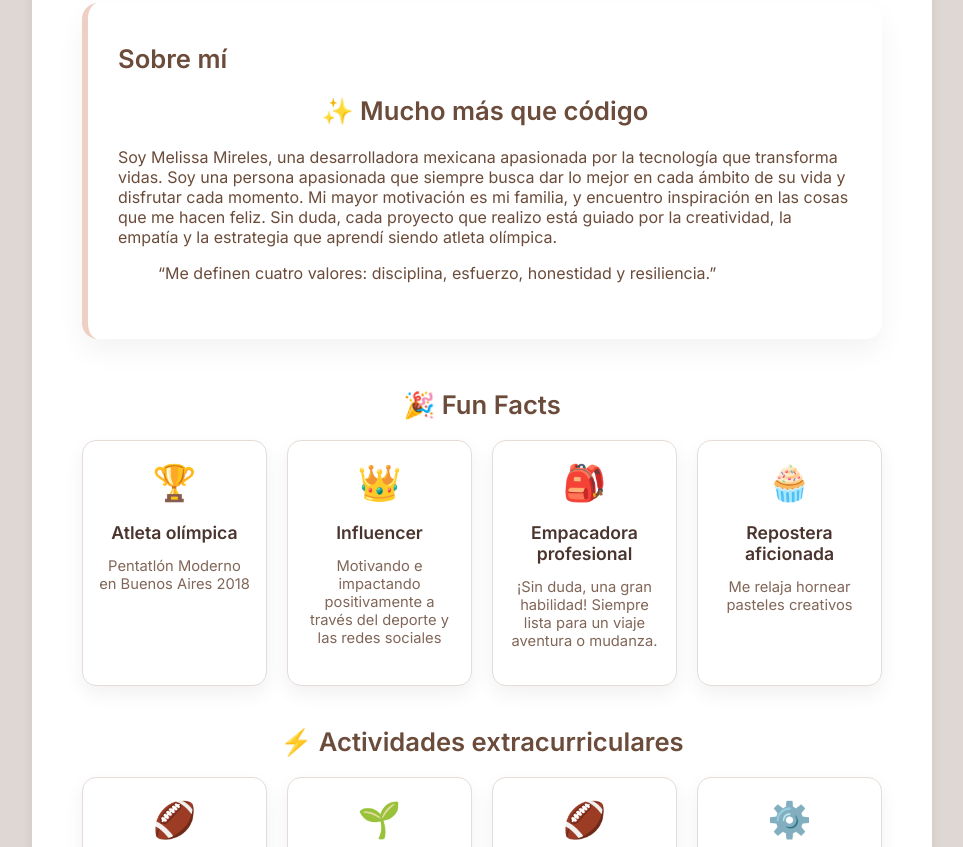
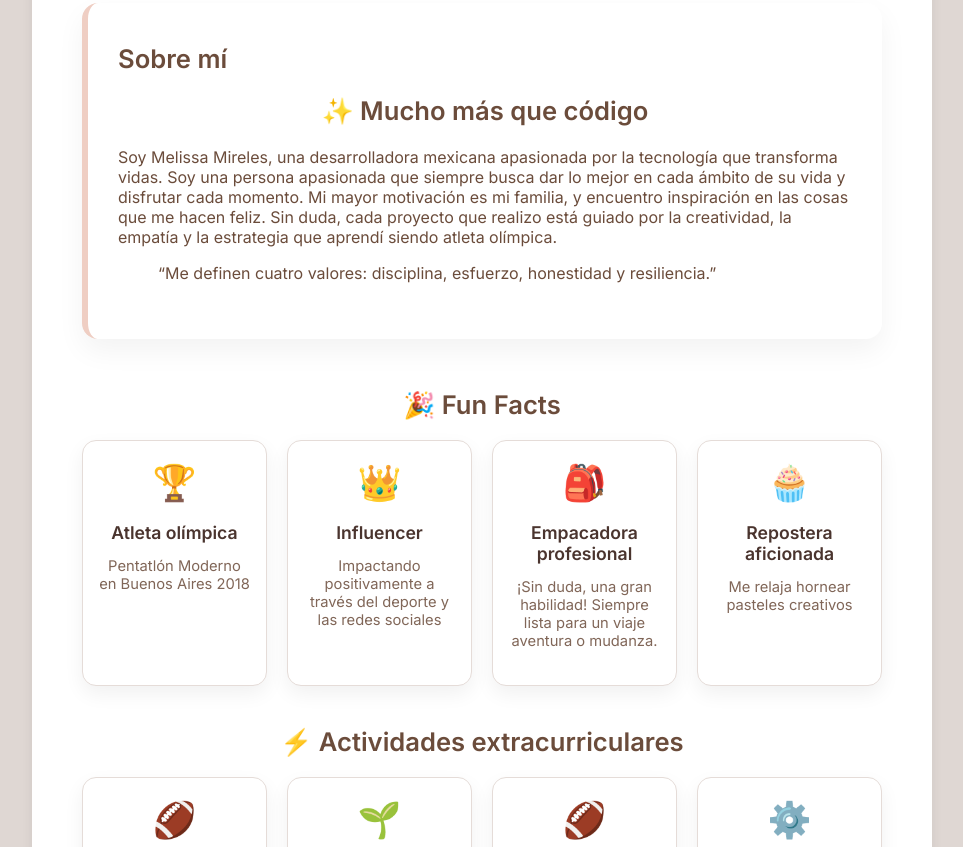
Before and after one commit to A01379736/portafiolo-mmr, a plain HTML site: page index.html in a window 1280 px wide. Shown: the part 333-1180 px from the top of the page, without its empty margins (158-1121 px from the left). Drawn offline with Linux system fonts and the light colour scheme.

```diff
--- a/index.html
+++ b/index.html
@@ -371,7 +371,7 @@
             <span class="emoji">👑</span>
             <p class="title">Influencer</p>
             <p class="desc">
-              Motivando e impactando positivamente a través del deporte y las
+              Impactando positivamente a través del deporte y las
               redes sociales
             </p>
           </div>
```
